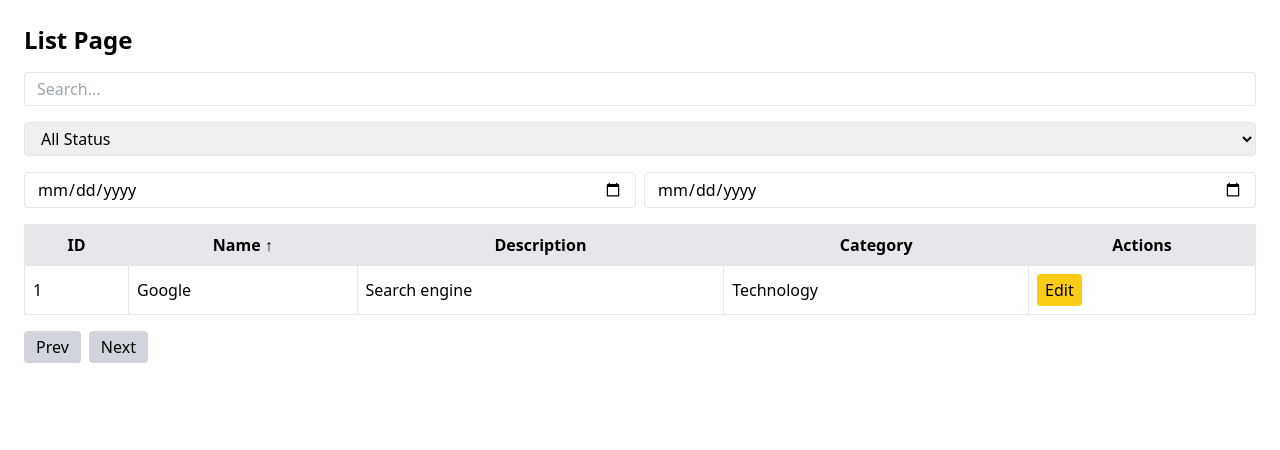
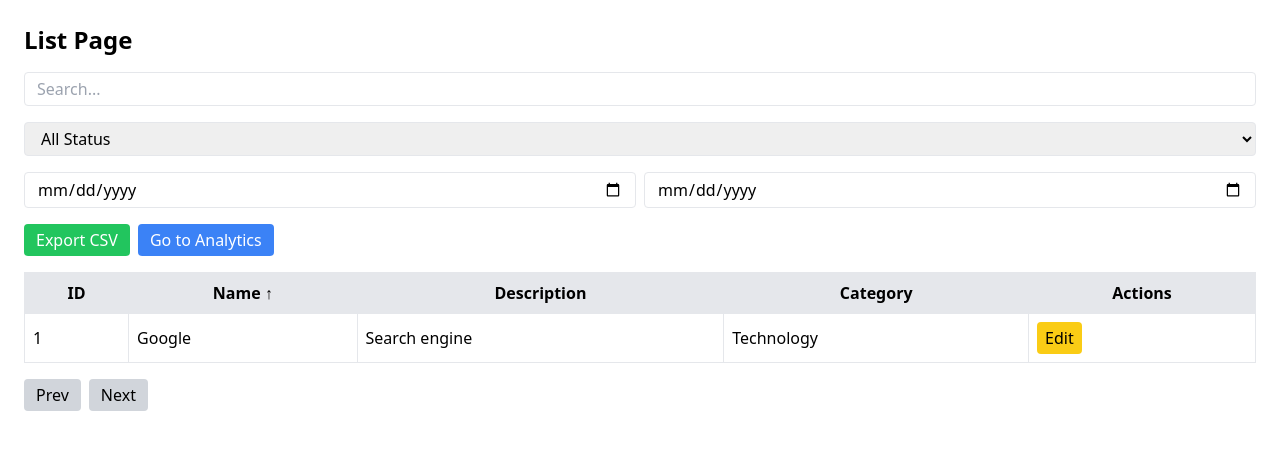
Before and after one commit to tecsxpert/personal-data-inventory, a React app in the folder frontend/: page / in a window 1280 px wide. Shown: the top 450 px of the page. Built offline with nearby package versions, Linux system fonts and the light colour scheme; no server answers; the HTML template or start-up script is replaced by a standard one.

Commit message:
Day 10 — Implement CSV export, analytics page with Recharts chart ( backend integration pending)

```diff
--- a/frontend/package.json
+++ b/frontend/package.json
@@ -13,7 +13,8 @@
     "axios": "^1.15.1",
     "react": "^19.2.5",
     "react-dom": "^19.2.5",
-    "react-router-dom": "^7.14.2"
+    "react-router-dom": "^7.14.2",
+    "recharts": "^3.8.1"
   },
   "devDependencies": {
     "@eslint/js": "^9.39.4",
--- a/frontend/src/App.jsx
+++ b/frontend/src/App.jsx
@@ -2,6 +2,7 @@ import { BrowserRouter as Router, Routes, Route } from "react-router-dom";
 import Dashboard from "./pages/Dashboard";
 import CreateForm from "./pages/CreateForm";
 import Detail from "./pages/Detail";
+import Analytics from "./pages/Analytics";
 
 function App() {
   return (
@@ -11,6 +12,7 @@ function App() {
         <Route path="/create" element={<CreateForm />} />
         <Route path="/edit/:id" element={<CreateForm />} />
         <Route path="/detail/:id" element={<Detail />} />
+        <Route path="/analytics" element={<Analytics />} />
       </Routes>
     </Router>
   );
--- /dev/null
+++ b/frontend/src/pages/Analytics.jsx
@@ -0,0 +1,22 @@
+import { BarChart, Bar, XAxis, YAxis, Tooltip, CartesianGrid } from "recharts";
+
+export default function Analytics() {
+    const chartData = [
+    { name: "Jan", value: 10 },
+    { name: "Feb", value: 20 },
+    { name: "Mar", value: 15 },
+    { name: "Apr", value: 25 },
+    ];
+  return (
+    <div className="p-6">
+      <h2 className="text-2xl font-bold">Analytics Page</h2>
+        <BarChart width={400} height={300} data={chartData}>
+        <CartesianGrid strokeDasharray="3 3" />
+        <XAxis dataKey="name" />
+        <YAxis />
+        <Tooltip />
+        <Bar dataKey="value" />
+        </BarChart>
+    </div>
+  );
+}
--- a/frontend/src/pages/Dashboard.jsx
+++ b/frontend/src/pages/Dashboard.jsx
@@ -54,6 +54,37 @@ useEffect(() => {
     return <div className="p-6">Loading...</div>;
   }
 
+const handleExport = () => {
+  if (data.length === 0) return;
+
+  const headers = ["ID", "Name", "Description", "Category"];
+
+  const rows = data.map((item) => [
+    item.id,
+    item.name,
+    item.description,
+    item.category,
+  ]);
+
+  const csvContent =
+    headers.join(",") +
+    "\n" +
+    rows.map((row) => row.join(",")).join("\n");
+
+  const blob = new Blob([csvContent], {
+    type: "text/csv;charset=utf-8;",
+  });
+
+  const url = window.URL.createObjectURL(blob);
+
+  const link = document.createElement("a");
+  link.href = url;
+  link.setAttribute("download", "data.csv");
+  document.body.appendChild(link);
+  link.click();
+  document.body.removeChild(link);
+};
+
   return (
     <div className="p-6">
       <h1 className="text-2xl font-bold mb-4">List Page</h1>
@@ -95,6 +126,21 @@ useEffect(() => {
         className="border px-3 py-1 rounded w-full"
       />
     </div>
+
+    <button
+      onClick={handleExport}
+      className="mb-4 bg-green-500 text-white px-3 py-1 rounded hover:bg-green-600"
+    >
+    Export CSV
+    </button>
+
+
+    <button
+      onClick={() => navigate("/analytics")}
+      className="mb-4 ml-2 bg-blue-500 text-white px-3 py-1 rounded hover:bg-blue-600"
+    >
+      Go to Analytics
+    </button>
 
       <table className="w-full border border-gray-300">
         <thead className="bg-gray-200">
```
Also changed, not shown: 1 other file (tests, documents, lock files or other folders).
